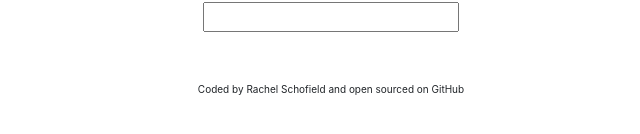
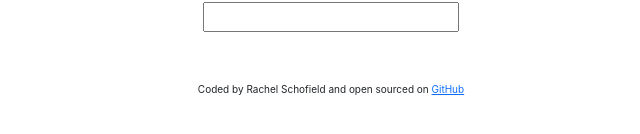
Before and after one commit to rae72sch/react-dictionary-app, a React (Create React App) app: page / in a window 1280 px wide. Shown: the part 198-332 px from the top of the page, without its empty margins (309-949 px from the left). Built offline with nearby package versions, Linux system fonts and the light colour scheme.

Commit message:
Added capitalisation and GitHub link

```diff
--- a/src/App.js
+++ b/src/App.js
@@ -14,7 +14,7 @@ export default function App() {
           <Search />
         </main>
         <footer>
-          Coded by Rachel Schofield and open sourced on GitHub
+          Coded by Rachel Schofield and open sourced on <a href="https://github.com/rae72sch/react-dictionary-app" target="_blank">GitHub</a>
         </footer>
       </div>
     </div>
--- a/src/Meaning.js
+++ b/src/Meaning.js
@@ -4,7 +4,7 @@ export default function Meaning(props) {
   console.log(props.meaning);
   return (
     <div className="Meaning">
-      <h3>{props.meaning.partOfSpeech}</h3>
+      <h3 className="text-capitalize">{props.meaning.partOfSpeech}</h3>
 
 
       {props.meaning.definitions.map(function (definition, index) {
--- a/src/Search.js
+++ b/src/Search.js
@@ -28,7 +28,7 @@ export default function Search() {
   return (
     <div>
       <form onSubmit={handleSubmit} className="form">
-        <input type="text" onChange={handleKeywordChange} />
+        <input type="text" name="search" onChange={handleKeywordChange} />
       </form>
 
       <Results results={results} />
```
